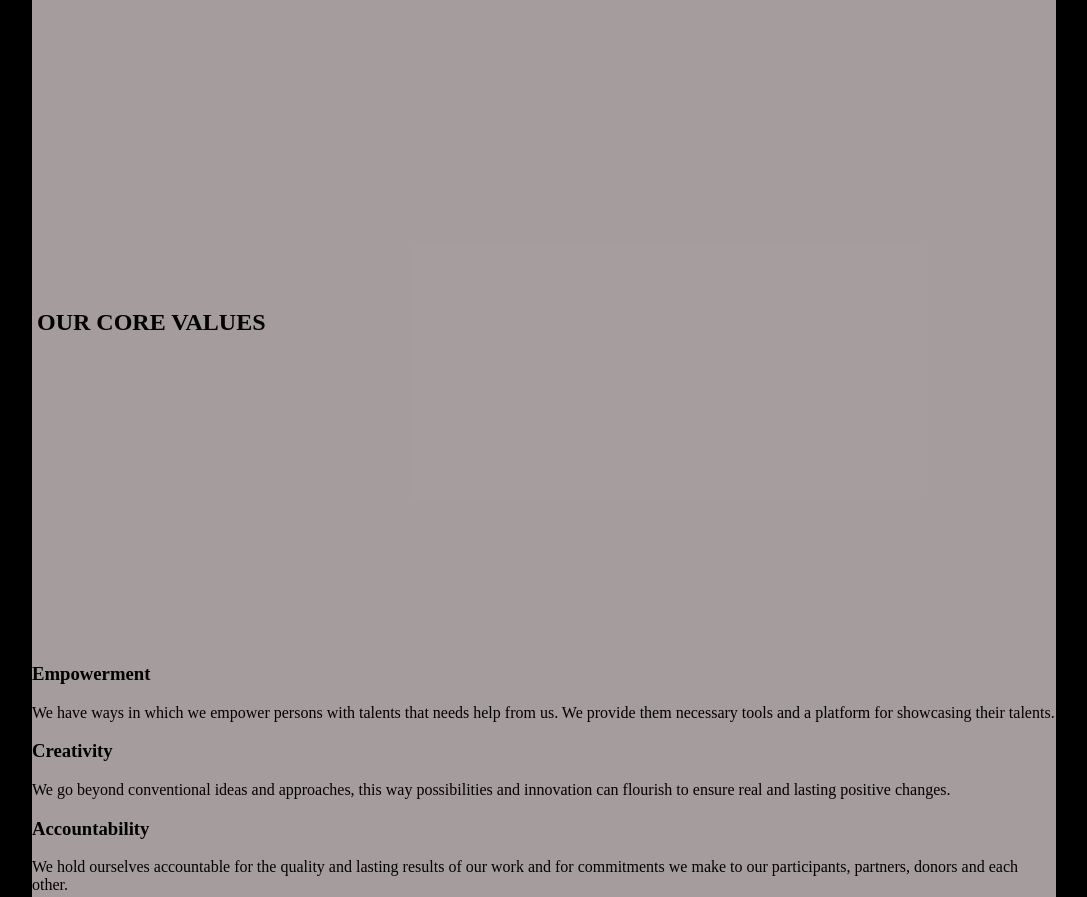
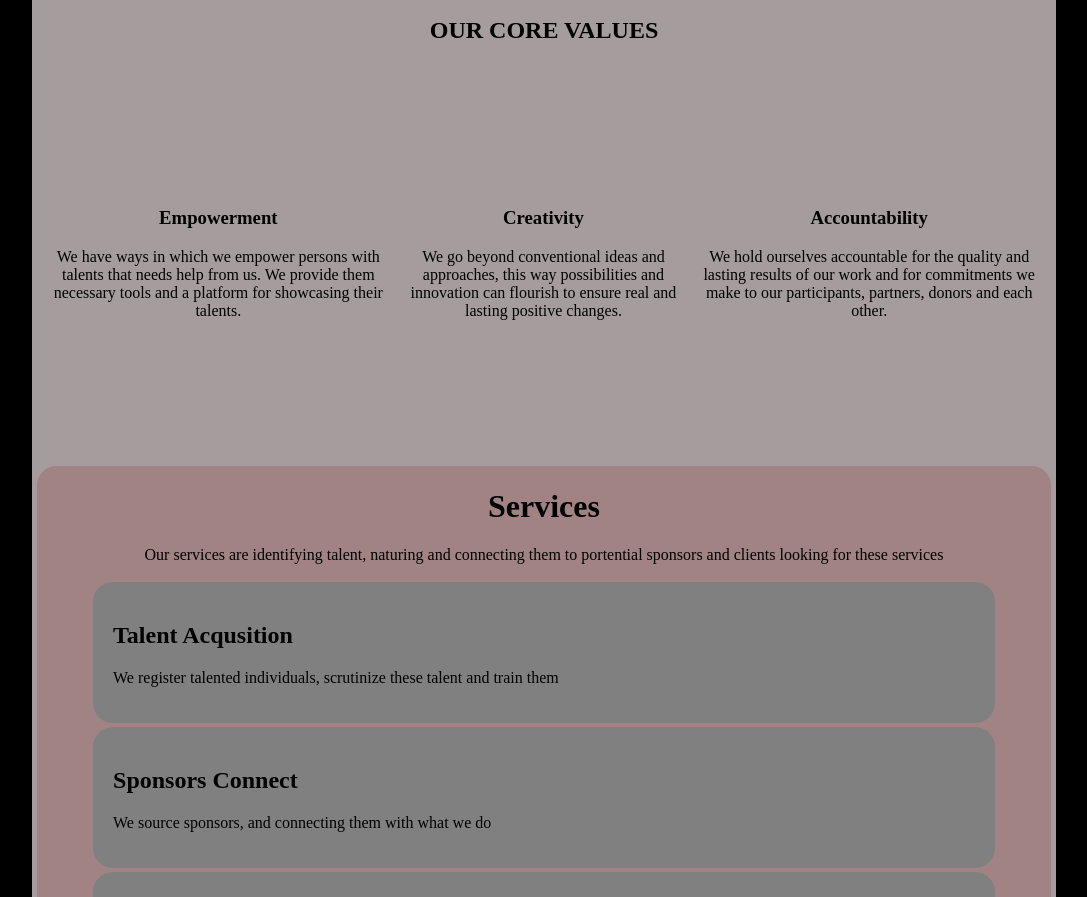
Before and after one commit to Mnubi/Green-Star-Talent, a plain HTML site: page home.html in a window 1280 px wide. Shown: the part 1281-2178 px from the top of the page, without its empty margins (96-1183 px from the left). Drawn offline with Linux system fonts and the light colour scheme.

Commit message:
change on style

```diff
--- a/home.css
+++ b/home.css
@@ -62,18 +62,25 @@ nav{
     flex-direction: column;
     justify-content: left;
     align-items: center;
-    background: rgb(192, 154, 154);
+    background: rgb(161, 131, 131);
     height: 17cm;
     margin: 5px;
+    border-radius: 20px;
+}
+#values{
+    display: flex;
+    flex-direction: row;
+    justify-content: space-around;
+    align-items: center;
+    height: 10cm;
+    margin: 5px;
+    padding: 10px;
+    text-align: center;
+
 }
 #core{
-    display: flex;
-    flex-direction: row;
-    justify-content: left;
     align-items: center;
-    background: ;
-    height: 17cm;
-    margin: 5px;
+    text-align: center;
 }
 footer{
     background-color: black;
@@ -97,6 +104,7 @@ footer{
     background: rgb(161, 131, 131);
     text-align: center;
     width: 100%;
+    border-radius: 20px;
 }
 #logo{
     height: 80px;
--- a/home.html
+++ b/home.html
@@ -46,6 +46,7 @@
             <p>Our vision as an organization is to lift the most vulnerable with talents out of poverty<br> and to create vital, healthy lives for themselves and others.</p>
           </div>
     </div>
+    <div>
         <div id="core">
             <h2>OUR CORE VALUES</h2>
         </div>
@@ -64,9 +65,7 @@
             </div>
         </div>
     </div>
-
-
-
+    </div>
       <div id="services">
           <div id="serve">
               <h1>Services</h1>
```
Lines whose indentation alone changed are shown as unchanged.
